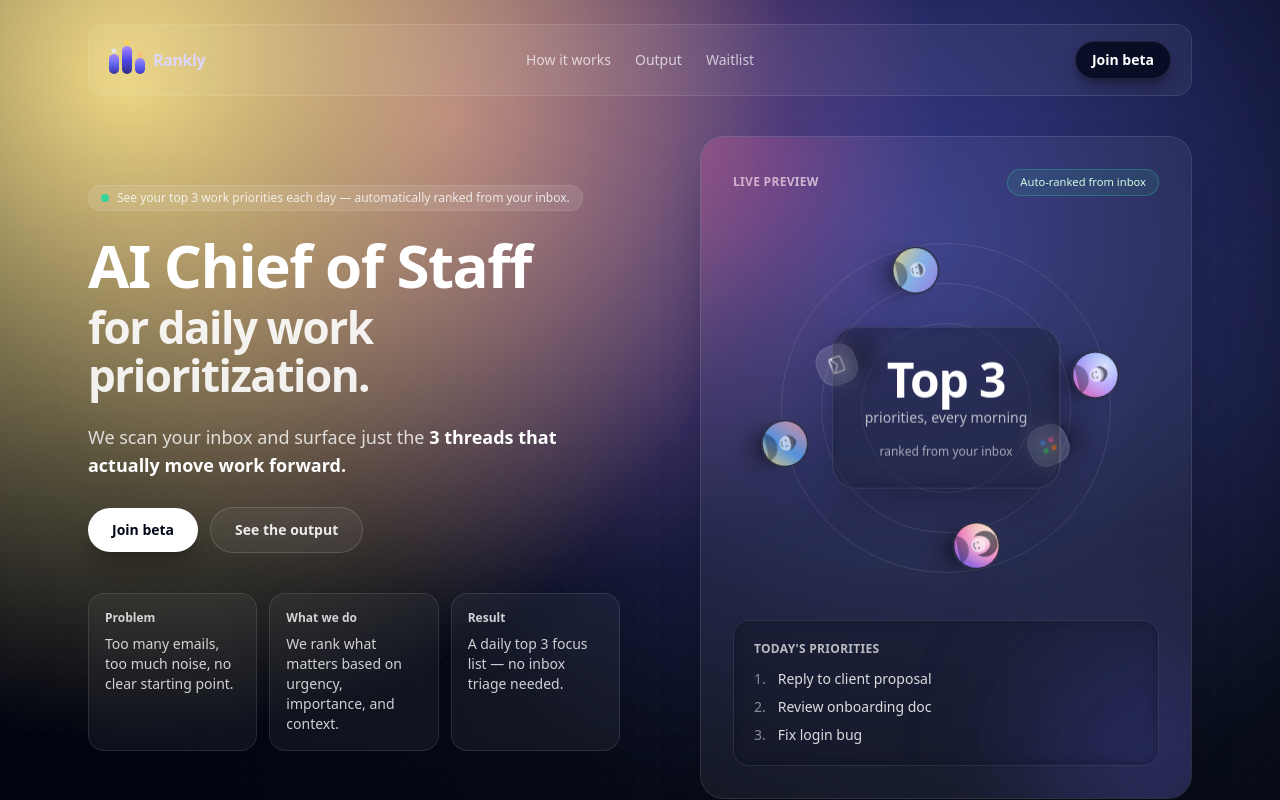
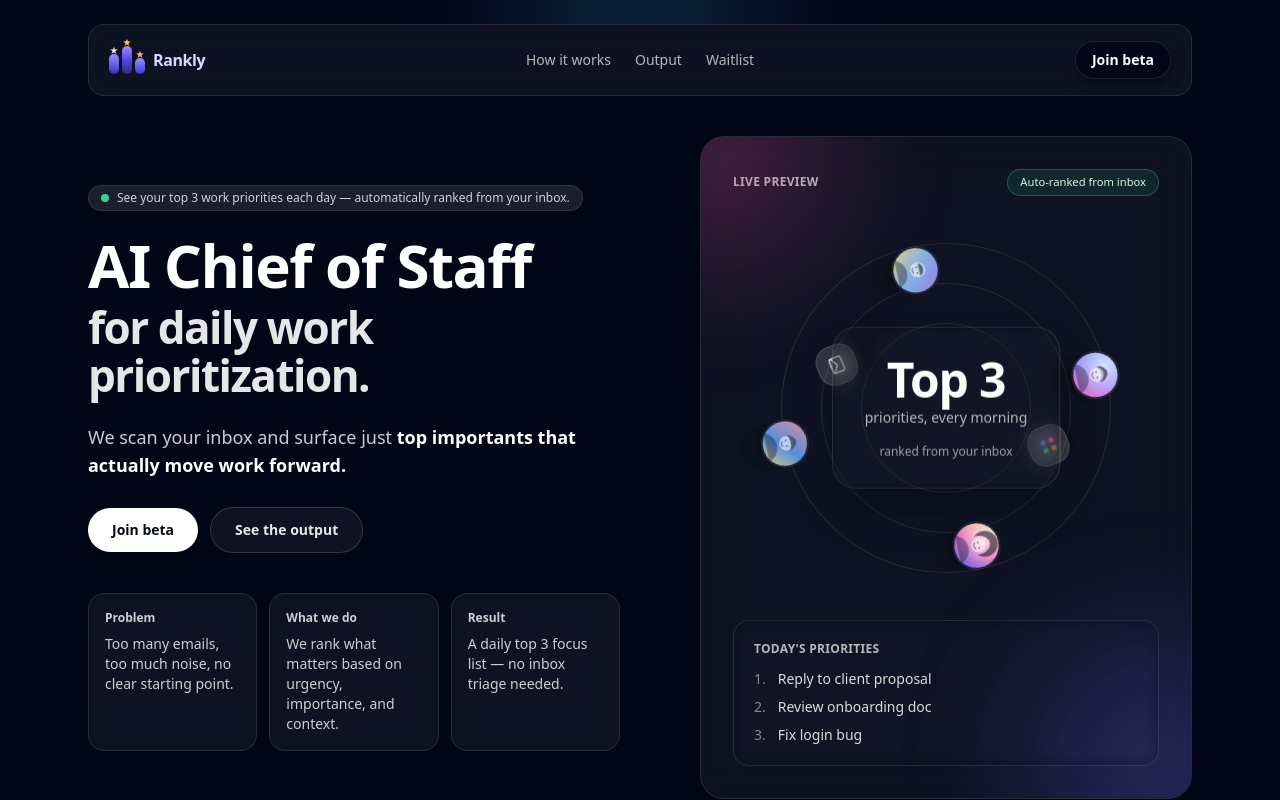
Before and after one commit to sachinacharyaa/Rankly, a React (Vite) app: page / in a window 1280 px wide. Shown: the top 800 px of the page. Built offline with nearby package versions, Linux system fonts and the light colour scheme.

Commit message:
landing looks good

```diff
--- a/src/App.jsx
+++ b/src/App.jsx
@@ -160,12 +160,15 @@ export default function App() {
   };
 
   return (
-    <div className="min-h-screen text-white">
-      {/* Background like reference (cream → pink → purple → deep navy) */}
+    <div className="min-h-screen bg-slate-950 text-white">
+      {/* Clean, simple background */}
       <div className="fixed inset-0 -z-10">
-        <div className="absolute inset-0 bg-[radial-gradient(1200px_circle_at_10%_10%,rgba(253,230,138,0.95),transparent_55%),radial-gradient(900px_circle_at_35%_15%,rgba(244,114,182,0.55),transparent_55%),radial-gradient(1100px_circle_at_70%_30%,rgba(99,102,241,0.55),transparent_55%),radial-gradient(900px_circle_at_80%_80%,rgba(15,23,42,1),rgba(2,6,23,1))]" />
-        <div className="absolute inset-0 bg-gradient-to-b from-black/0 via-black/10 to-black/35" />
-        <div className="absolute inset-0 opacity-[0.08] [background-image:radial-gradient(rgba(255,255,255,0.35)_1px,transparent_1px)] [background-size:18px_18px]" />
+        {/* Soft top-to-bottom gradient */}
+        <div className="absolute inset-0 bg-gradient-to-b from-slate-950 via-slate-950 to-slate-950" />
+        {/* Subtle central glow behind hero */}
+        <div className="pointer-events-none absolute -top-32 left-1/2 h-72 w-[520px] -translate-x-1/2 rounded-full bg-[radial-gradient(circle_at_center,rgba(56,189,248,0.35),transparent_60%)] blur-3xl opacity-70" />
+        {/* Gentle bottom glow */}
+        <div className="pointer-events-none absolute bottom-[-120px] left-1/2 h-64 w-[720px] -translate-x-1/2 rounded-[999px] bg-[radial-gradient(circle_at_center,rgba(15,23,42,1),transparent_70%)] opacity-70" />
       </div>
 
       {/* Top nav */}
@@ -226,9 +229,9 @@ export default function App() {
             </h1>
 
             <p className="mt-6 text-base sm:text-lg text-white/80 max-w-xl">
-              We scan your inbox and surface just the{" "}
+              We scan your inbox and surface just{" "}
               <span className="font-semibold text-white">
-                3 threads that actually move work forward.
+                top importants that actually move work forward.
               </span>
             </p>
 
```
